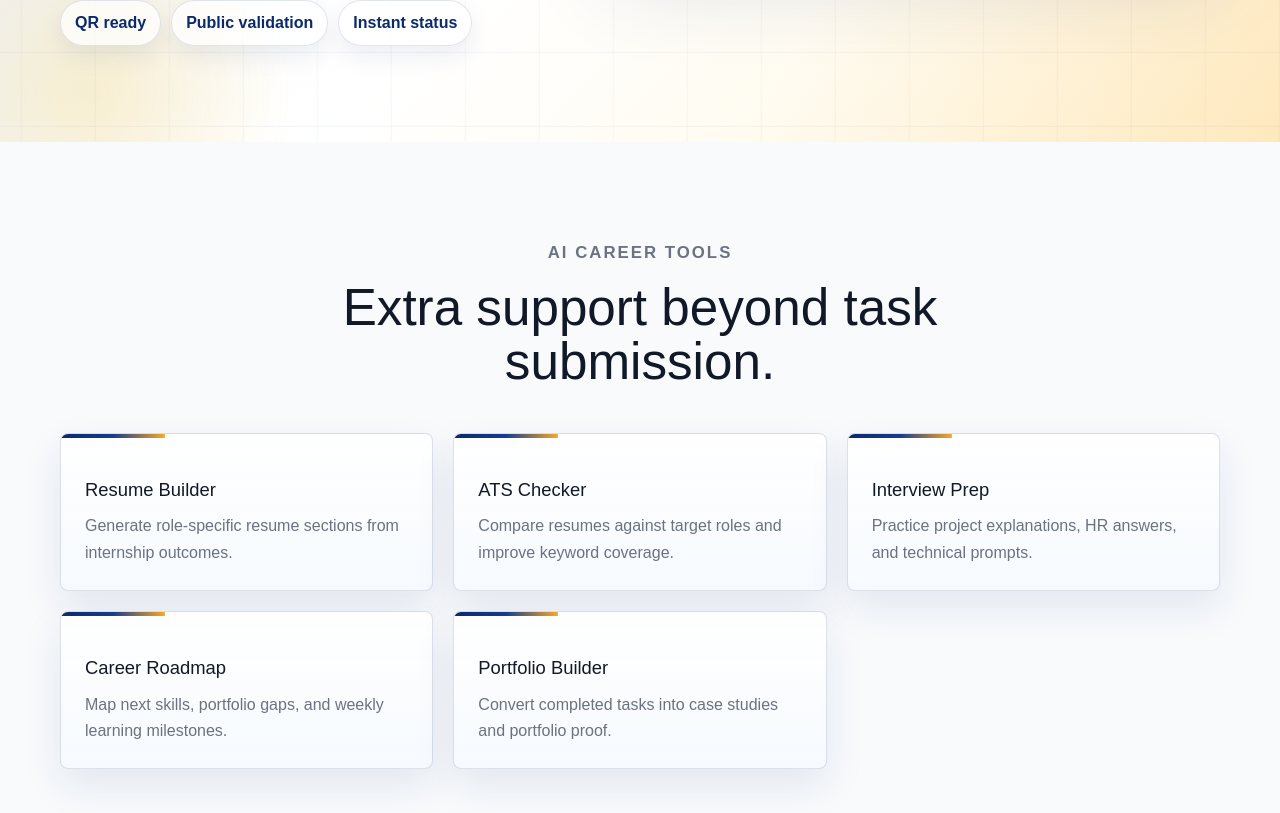
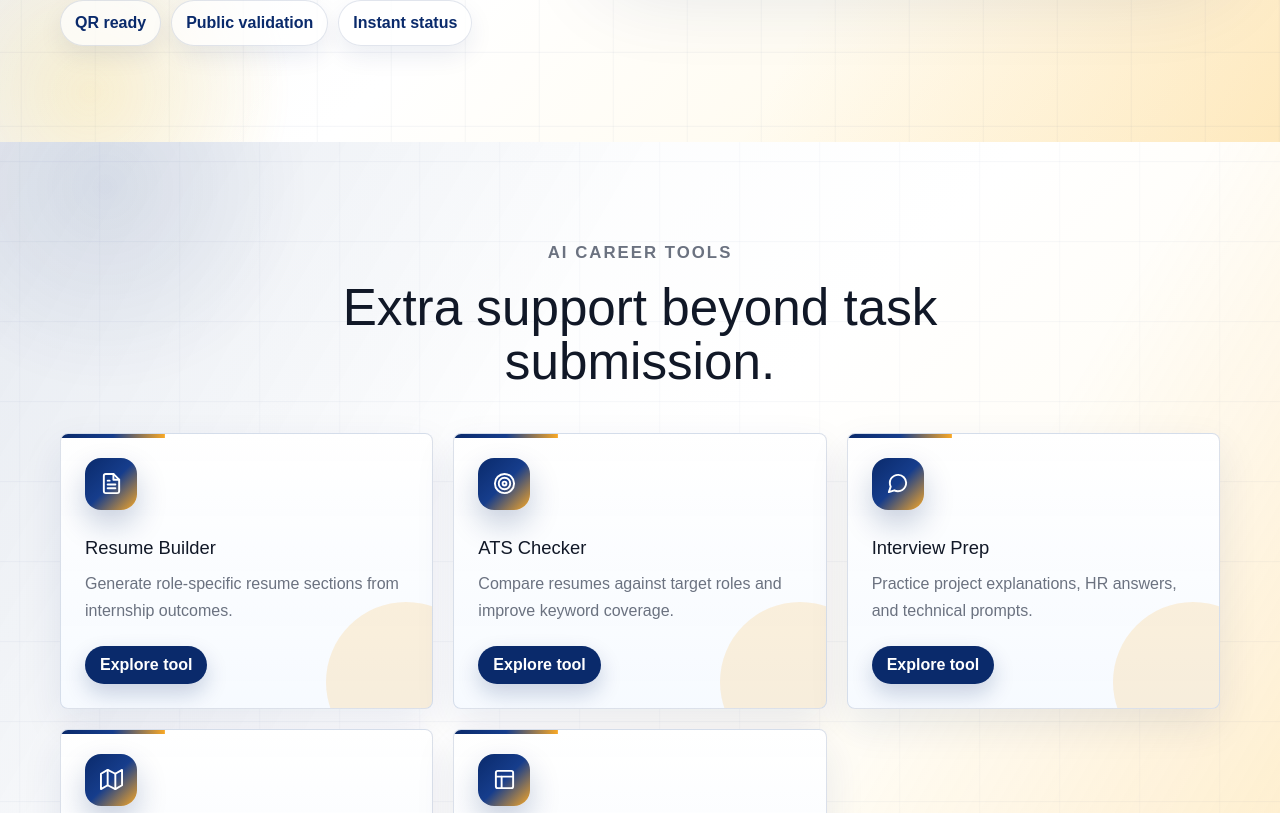
Before and after one commit to usha2151/veloraskills, a Next.js app: page / in a window 1280 px wide. Shown: the part 5007-5820 px from the top of the page. Built offline with nearby package versions, Linux system fonts and the light colour scheme.

Commit message:
updatess

```diff
--- a/src/app/globals.css
+++ b/src/app/globals.css
@@ -526,6 +526,47 @@ textarea {
   z-index: 1;
 }
 
+.section--career-showcase {
+  position: relative;
+  overflow: hidden;
+  background:
+    linear-gradient(120deg, rgba(10, 42, 107, 0.08), transparent 36%),
+    linear-gradient(300deg, rgba(249, 168, 37, 0.18), transparent 34%),
+    linear-gradient(135deg, #f8fafc 0%, #ffffff 46%, #fff8e4 100%);
+}
+
+.section--career-showcase::before {
+  content: "";
+  position: absolute;
+  inset: 0;
+  background:
+    linear-gradient(rgba(10, 42, 107, 0.06) 1px, transparent 1px),
+    linear-gradient(90deg, rgba(10, 42, 107, 0.045) 1px, transparent 1px);
+  background-size: 80px 80px;
+  opacity: 0.62;
+  animation: gridDrift 26s linear infinite;
+}
+
+.section--career-showcase::after {
+  content: "";
+  position: absolute;
+  inset: -170px auto auto -110px;
+  width: 430px;
+  height: 430px;
+  border-radius: 50%;
+  background: radial-gradient(circle, rgba(10, 42, 107, 0.16), transparent 68%);
+  animation: dashboardGlow 7s ease-in-out infinite;
+}
+
+.section--career-showcase .container {
+  position: relative;
+  z-index: 1;
+}
+
+.section--career-showcase .section-heading {
+  max-width: 720px;
+}
+
 .section--stats {
   padding: 34px 0;
   background: linear-gradient(120deg, #0a2a6b, #163d8c, #f9a825, #ffc107);
@@ -1383,6 +1424,90 @@ textarea {
 
 .tool-grid article {
   padding: 24px;
+}
+
+.section--career-showcase .tool-grid {
+  align-items: stretch;
+}
+
+.career-tool-card {
+  min-height: 250px;
+  display: flex;
+  flex-direction: column;
+  justify-content: space-between;
+  isolation: isolate;
+  background:
+    linear-gradient(145deg, rgba(255, 255, 255, 0.98), rgba(248, 250, 252, 0.9)),
+    linear-gradient(135deg, rgba(10, 42, 107, 0.1), rgba(249, 168, 37, 0.16));
+}
+
+.career-tool-card::after {
+  content: "";
+  position: absolute;
+  inset: auto -54px -54px auto;
+  width: 160px;
+  height: 160px;
+  border-radius: 50%;
+  background: rgba(249, 168, 37, 0.16);
+  z-index: -1;
+  transition:
+    opacity 200ms ease,
+    transform 220ms ease;
+}
+
+.career-tool-card:hover::after {
+  opacity: 0.95;
+  transform: scale(1.16);
+}
+
+.career-tool-card__icon {
+  display: inline-grid;
+  place-items: center;
+  width: 52px;
+  height: 52px;
+  border-radius: 16px;
+  color: #ffffff;
+  background: linear-gradient(135deg, #0a2a6b, #163d8c, #f9a825);
+  box-shadow: 0 14px 30px rgba(10, 42, 107, 0.22);
+  transition:
+    box-shadow 200ms ease,
+    transform 200ms ease;
+}
+
+.career-tool-card__icon svg {
+  width: 23px;
+  height: 23px;
+}
+
+.career-tool-card:hover .career-tool-card__icon {
+  box-shadow: 0 18px 38px rgba(10, 42, 107, 0.28);
+  transform: translateY(-3px) rotate(-3deg);
+}
+
+.career-tool-card h3 {
+  margin-top: 24px;
+}
+
+.career-tool-card__link {
+  display: inline-flex;
+  width: fit-content;
+  min-height: 38px;
+  align-items: center;
+  border-radius: 999px;
+  margin-top: 22px;
+  padding: 0 15px;
+  color: #ffffff;
+  background: #0a2a6b;
+  font-weight: 850;
+  box-shadow: 0 10px 22px rgba(10, 42, 107, 0.2);
+  transition:
+    background 180ms ease,
+    transform 180ms ease;
+}
+
+.career-tool-card:hover .career-tool-card__link {
+  background: #163d8c;
+  transform: translateX(2px);
 }
 
 .service-grid {
--- a/src/app/page.js
+++ b/src/app/page.js
@@ -1,4 +1,5 @@
 import Link from "next/link";
+import { FiFileText, FiLayout, FiMap, FiMessageCircle, FiTarget } from "react-icons/fi";
 import { Header } from "@/components/common/Header";
 import { Footer } from "@/components/common/Footer";
 import { ApplyForm } from "@/components/forms/ApplyForm";
@@ -18,6 +19,7 @@ import {
 
 export default function Home() {
   const previewPrograms = programs.slice(0, 6);
+  const careerToolIcons = [FiFileText, FiTarget, FiMessageCircle, FiMap, FiLayout];
 
   return (
     <>
@@ -177,19 +179,27 @@ export default function Home() {
           </div>
         </section>
 
-        <section className="section section--muted" id="career-tools">
+        <section className="section section--muted section--career-showcase" id="career-tools">
           <div className="container">
             <div className="section-heading">
               <p className="eyebrow">AI career tools</p>
               <h2>Extra support beyond task submission.</h2>
             </div>
             <div className="tool-grid">
-              {careerTools.map((tool) => (
-                <article key={tool.title}>
+              {careerTools.map((tool, index) => {
+                const Icon = careerToolIcons[index % careerToolIcons.length];
+
+                return (
+                <article className="career-tool-card" key={tool.title}>
+                  <span className="career-tool-card__icon">
+                    <Icon aria-hidden="true" />
+                  </span>
                   <h3>{tool.title}</h3>
                   <p>{tool.copy}</p>
+                  <span className="career-tool-card__link">Explore tool</span>
                 </article>
-              ))}
+                );
+              })}
             </div>
           </div>
         </section>
```
